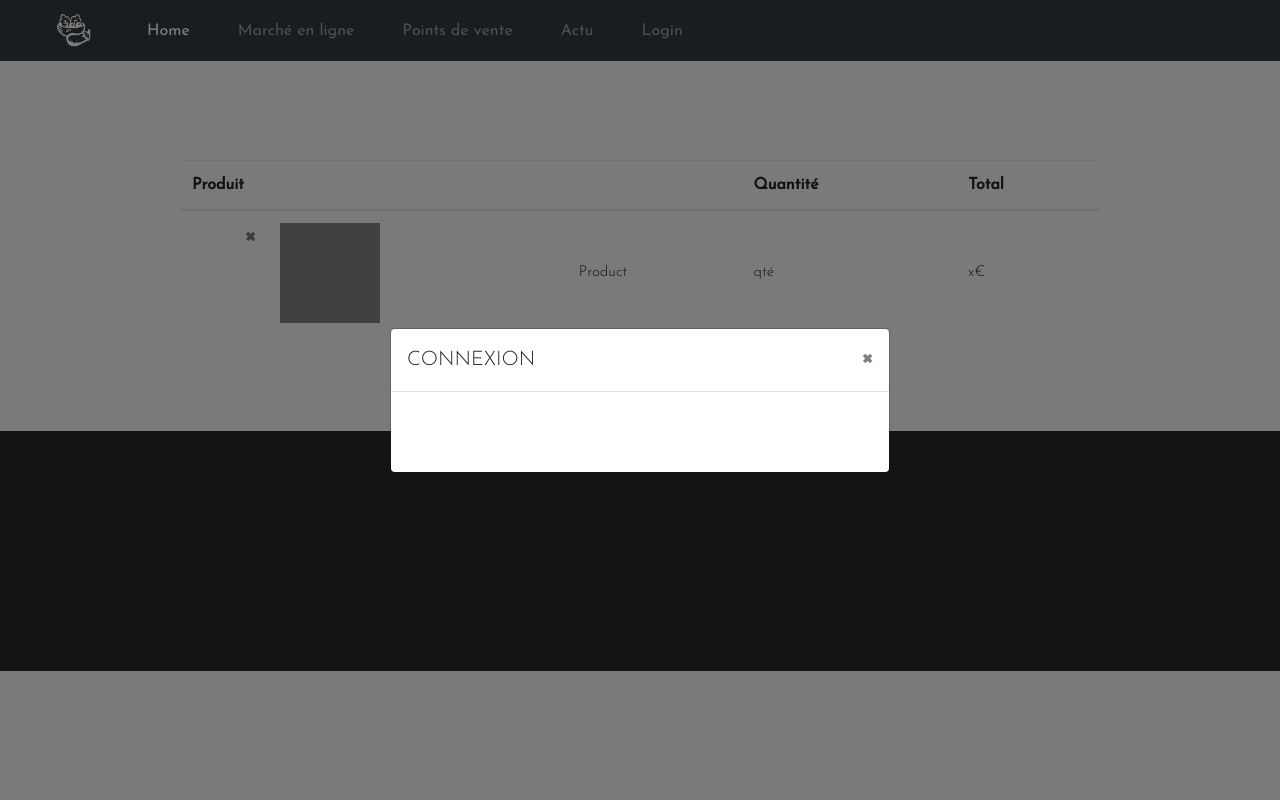
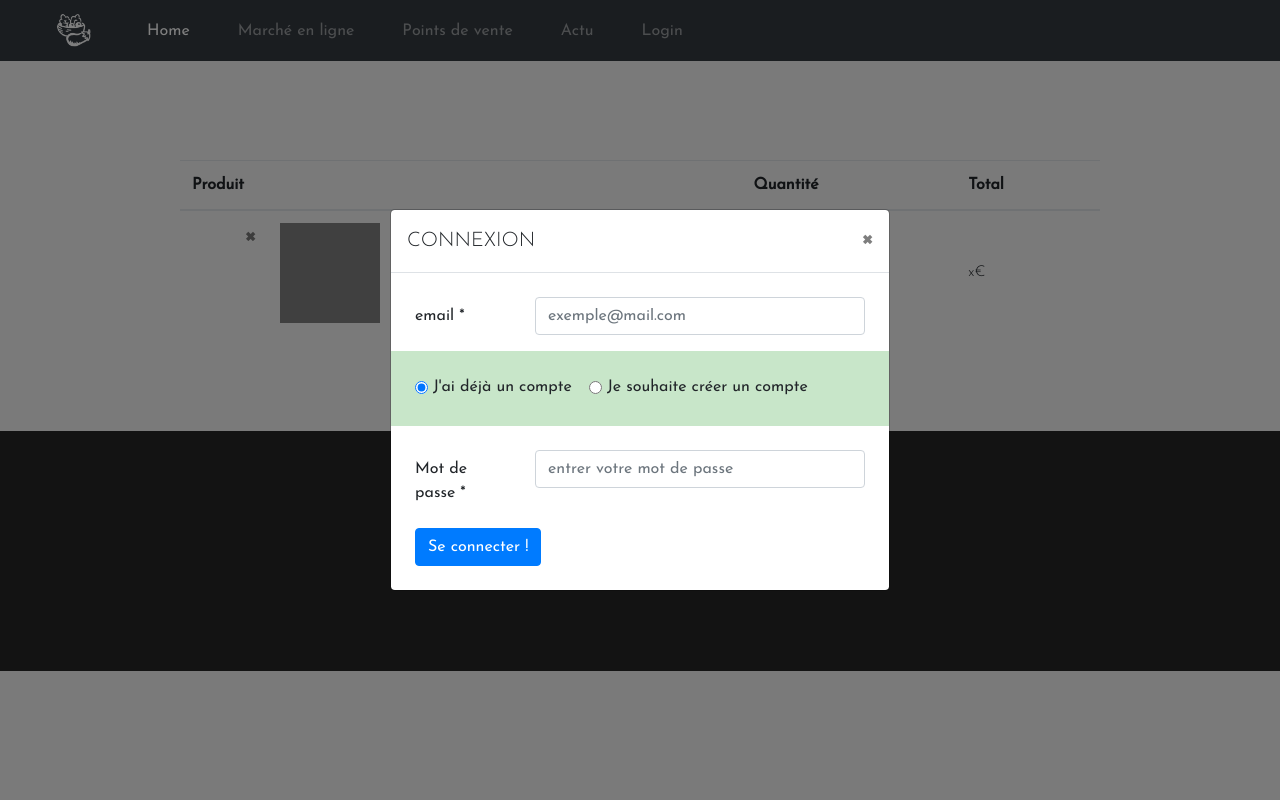
Before and after one commit to GregDupl/OnlineFarmerMarket, a Django app: page /panier in a window 1280 px wide, after a click on "Login". Run offline with Django 3.2, Linux system fonts and the light colour scheme; some libraries are stand-ins or nearby versions.

Commit message:
adaptative form to connect or create account depending type of client

```diff
--- a/store/static/store/css/style.css
+++ b/store/static/store/css/style.css
@@ -177,3 +177,13 @@ h5{
   font-size: 1em;
   font-family: "josefinLight";
 }
+
+#modalbodylogin{
+  padding: 0px;
+}
+#actionchoice{
+  background-color: #c8e6c9;
+}
+#create_account, #confirmpass{
+  background-color: #e8f5e9;
+}
--- a/store/static/store/js/script.js
+++ b/store/static/store/js/script.js
@@ -11,8 +11,6 @@ $(".filtres").on('click', function (event){
     }
   }
 })
-
-
 
 
 $('#detailProduct').on('show.bs.modal', function (event) {
@@ -35,9 +33,94 @@ $('#detailProduct').on('show.bs.modal', function (event) {
 })
 
 
-
 $("#carouselExampleCaptions").on('slid.bs.carousel', function () {
    var vids = $(this).find(".active video");
    vids[0].currentTime = 0;
    vids[0].play()
 })
+
+
+// events for adaptative and dynamic login form in modal
+
+$('#ModalLogin').on('show.bs.modal', function (event) {
+  $('#have_account').prop('checked', true);
+  $("#create_account").hide();
+  $(":input.req").prop('required',false);
+  $("#confirmpass").hide();
+})
+
+// adaptative form if connect or create account
+$("input[name='formchoice']").click(function(){
+  if ($('#have_account').is(':checked')) {
+    $("#create_account").hide();
+    $(":input.req").prop('required',false);
+    $("#confirmpass").hide();
+  } else if ($('#no_account').is(':checked')) {
+    $("#create_account").show();
+    $(":input.req").prop('required',true);
+    $('#partic').prop('checked', true);
+    $("#type_account label[for='name']").html("Nom *");
+    $("#type_account input[name='phone']").prop('required',false);
+    $("#type_account label[for='phone']").html("Téléphone");
+    $("#confirmpass").show();
+  }
+})
+
+// adaptative create form depending client type
+$("input[name='clienttype']").click(function(){
+  if ($('#partic').is(':checked')) {
+    $("#type_account label[for='name']").html("Nom *");
+    $("#type_account input[name='phone']").prop('required',false);
+    $("#type_account label[for='phone']").html("Téléphone");
+  } else if ($('#rest').is(':checked')) {
+    $("#restaurantname").show();
+    $("#type_account input[name='phone']").prop('required',true);
+    $("#type_account label[for='phone']").html("Téléphone *");
+    $("#type_account label[for='name']").html("Restaurant *");
+  }
+})
+
+
+const login = () => {
+  $.ajax({
+    type:"POST",
+    headers:{'X-CSRFToken': $('[name=csrfmiddlewaretoken]').val()},
+    url:$("#loginform").attr('action'),
+    data : data,
+    success: $("#ModalLogin").modal('hide'),
+    dataType : "json"
+  });
+};
+
+
+$("#loginform").submit(function(event){
+  event.preventDefault();
+  if (($('#have_account').is(':checked'))) {
+    data = {
+      "choice" : $('input[name="formchoice"]:checked').val(),
+      "email" : $("input[name='mail']").val(),
+      "password" : $("input[name='password']").val()
+    }
+    login()
+  }
+  else if (($('#no_account').is(':checked'))) {
+    if ($("input[name='password']").val() == $("input[name='confirmpassword']").val()) {
+      data = {
+        "choice" : $('input[name="formchoice"]:checked').val(),
+        "type" : $('input[name="clienttype"]:checked').val(),
+        "email" : $("input[name='mail']").val(),
+        "name" : $("input[name='name']").val(),
+        "phone": $("input[name='phone']").val(),
+        "number": $("input[name='number']").val(),
+        "street" : $("input[name='rue']").val(),
+        "cp" : $("input[name='code_postal']").val(),
+        "city" : $("input[name='ville']").val(),
+        "password" : $("input[name='password']").val()
+      }
+      login()
+    } else {
+      $('#alertmdp').html('Veuillez saisir un même mot de passe')
+    }
+  }
+
+});
--- a/store/templates/store/modallogin.html
+++ b/store/templates/store/modallogin.html
@@ -12,6 +12,81 @@
         <form action="{%url 'store:login'%}" method="post" class="py-4" id="loginform">
           {% csrf_token %}
 
+          <div class="form-group row px-4">
+            <label for="email" class="col-sm-3 col-form-label">email * </label>
+            <div class="col-sm-9">
+              <input type="email" class="form-control" name="mail" placeholder="exemple@mail.com" required>
+            </div>
+          </div>
+
+          <div class="py-4 px-4" id="actionchoice">
+            <div class="form-check form-check-inline">
+              <input class="form-check-input" type="radio" name="formchoice" id="have_account" value="connect">
+              <label class="form-check-label" for="connect">J'ai déjà un compte</label>
+            </div>
+            <div class="form-check form-check-inline">
+              <input class="form-check-input" type="radio" name="formchoice" id="no_account" value="create">
+              <label class="form-check-label" for="create">Je souhaite créer un compte</label>
+            </div>
+          </div>
+
+          <div class="py-4 px-4" id="create_account">
+
+            <div class="form-check form-check-inline">
+              <input class="form-check-input" type="radio" name="clienttype" id="partic" value="particulier" checked>
+              <label class="form-check-label" for="particulier">Particulier</label>
+            </div>
+
+            <div class="form-check form-check-inline">
+              <input class="form-check-input" type="radio" name="clienttype" id="rest" value="restaurateur">
+              <label class="form-check-label" for="restaurant">Restaurateur</label>
+            </div>
+
+            <div class="mt-3" id="type_account">
+
+              <div class="form-group row">
+                <label for="name" class="col-sm-3 col-form-label">Nom *</label>
+                <div class="col-sm-9">
+                  <input type="text" class="form-control req" name="name" placeholder="nom" required>
+                </div>
+              </div>
+
+              <div class="form-group row">
+                <label for="phone" class="col-sm-3 col-form-label">Téléphone </label>
+                <div class="col-sm-9">
+                  <input type="tel" class="form-control" name="phone" placeholder="0606060606" minlength=10>
+                </div>
+              </div>
+
+            <div class="form-group row">
+              <label for="adresse" class="col-sm-3 col-form-label">Adresse * </label>
+              <div class="col-sm-9">
+                <input type="number" class="form-control my-2 req" name="number" placeholder="10" required>
+                <input type="text" class="form-control my-2 req" name="rue" placeholder="rue des acacias" required>
+                <input type="number" class="form-control my-2 req" name="code_postal" placeholder="code postal" minlength=5 required>
+                <input type="text" class="form-control my-2 req" name="ville" placeholder="ville" required>
+              </div>
+            </div>
+
+          </div>
+
+          </div>
+          <div class="form-group row mt-4 px-4">
+            <label for="password" class="col-sm-3 col-form-label">Mot de passe *</label>
+            <div class="col-sm-9">
+              <input type="password" class="form-control" name="password" placeholder="entrer votre mot de passe" required>
+            </div>
+          </div>
+
+          <div class="form-group row mx-0 py-4 px-2" style="display:none" id="confirmpass">
+            <label for="confirmpassword" class="col-sm-3 col-form-label">Confirmer *</label>
+            <div class="col-sm-9">
+              <input type="password" class="form-control req" name="confirmpassword" placeholder="confirmer votre mot de passe" required>
+              <div class="" id="alertmdp"></div>
+            </div>
+          </div>
+
+          <button type="submit" class="btn btn-primary mx-4" id="loginbutton">Se connecter !</button>
 
         </form>
       </div>
```
